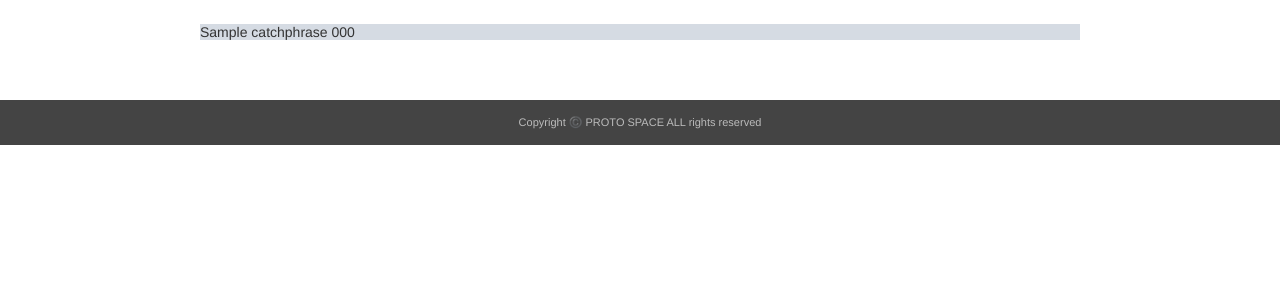
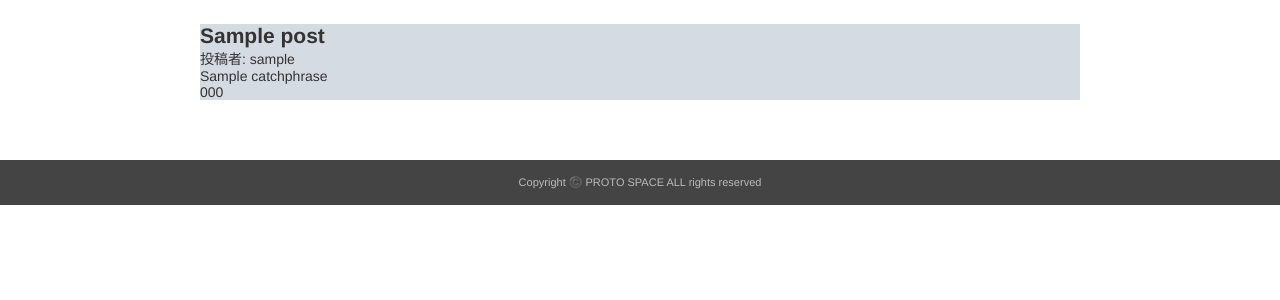
Before and after one commit to ishiitsubasa/protospace-a, a Django app: template templates/posts/detail.html in a window 1280 px wide. Shown: the part 60-360 px from the top of the page. Run offline with Django 5.2, Linux system fonts and the light colour scheme; the template is opened without the code that fills it: most values are stand-ins (such as "Sample title", 1, 10 or a date in 2020); grey boxes marked "Sample" are stand-in pictures.

Commit message:
detail.htmlの修正
・投稿者本人のみが詳細・編集できるように
・プロトタイプ名と、投稿者名を追加
・画像がない場合にエラーが起こらないように

```diff
--- a/templates/posts/detail.html
+++ b/templates/posts/detail.html
@@ -2,19 +2,21 @@
 {% load static %}
 {% block content %}
 <div class="contents row">
-  <div class="contents_post" style="background-image: url('{{ post.image.url }}');">
-    {{ post.catchphrase }}
-    {{ post.concept }}
-    {% if user.is_authenticated %}
+  <div class="contents_post" style="{% if post.image %}background-image: url('{{ post.image.url }}');{% endif %}">
+    <h2>{{ post.name }}</h2>
+    <p>投稿者: {{ post.user.nickname }}</p>
+    <p>{{ post.catchphrase }}</p>
+    <p>{{ post.concept }}</p>
+    {% if user == post.user %}
     <ul>
       <li>
         <form action="{% url 'Posts:delete' post.id %}" method="post">
           {% csrf_token %}
-          <input type="submit" class="delete-btn" value="削除">
+          <input type="submit" class="delete-btn" value="削除する">
         </form>
       </li>
       <li>
-        <a href="{% url 'Posts:update' post.id %}" class="update-btn">編集</a>
+        <a href="{% url 'Posts:update' post.id %}" class="update-btn">編集する</a>
       </li>
     </ul>
     {% endif %}
```
